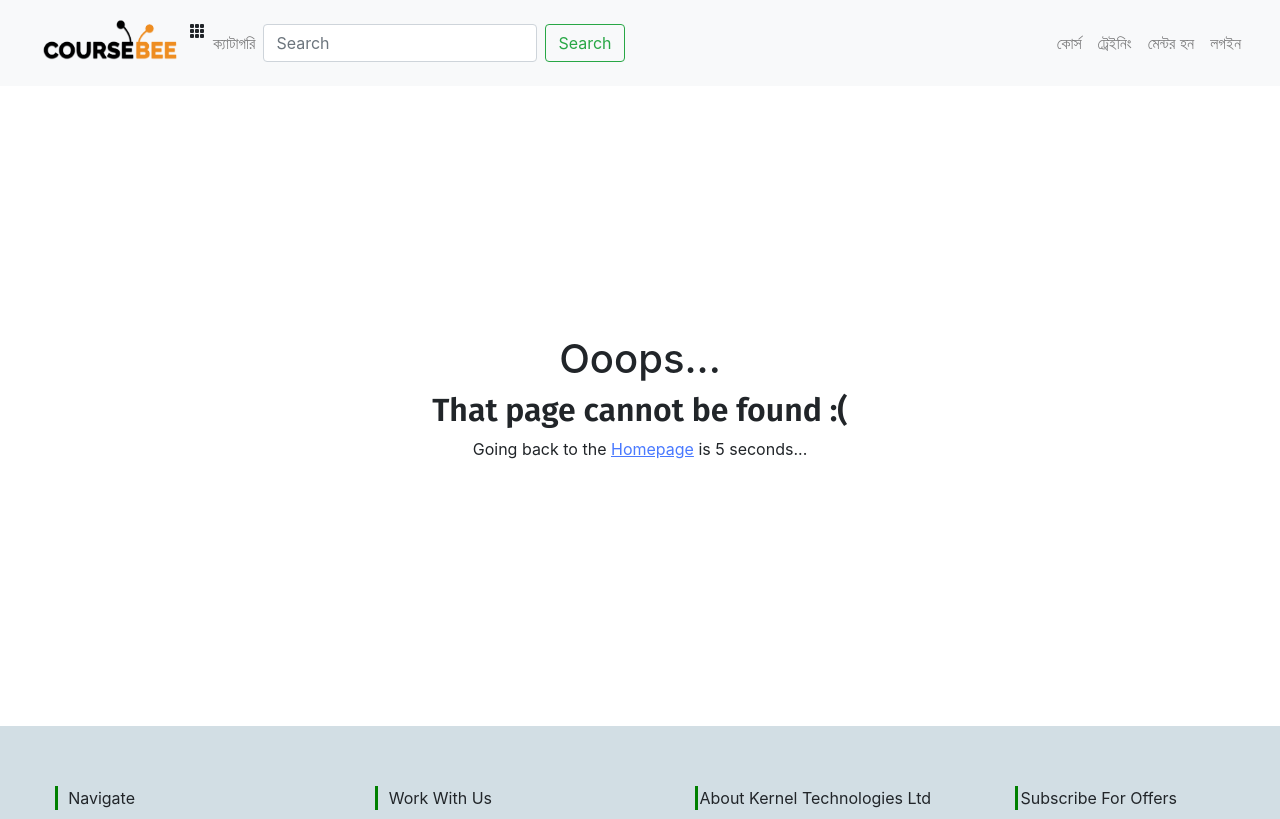
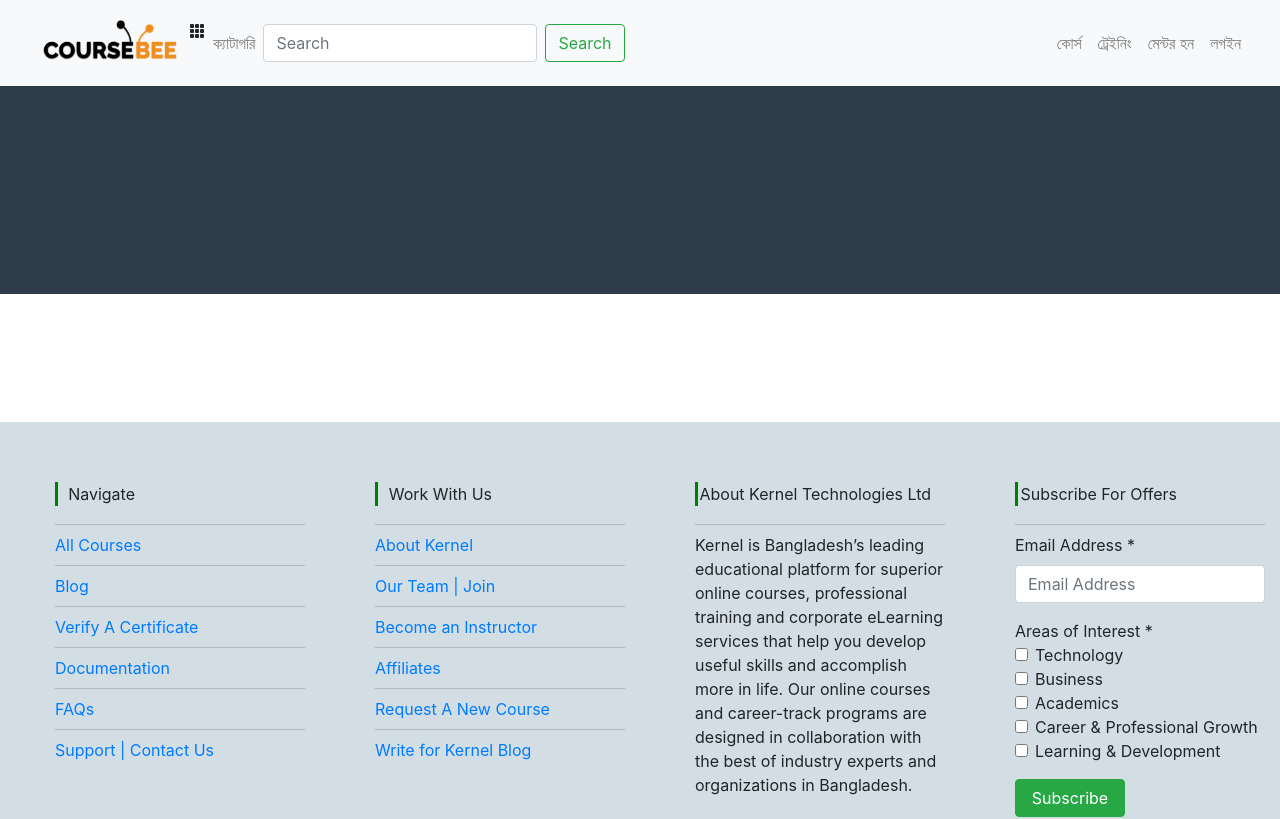
Before and after one commit to krnltech/coursebee-client, a Next.js app: page /courseDetails in a window 1280 px wide. Before the commit this address had no page. Shown: the top 819 px of the page. Built offline with nearby package versions, Linux system fonts and the light colour scheme.

Commit message:
add: course details page is added

```diff
--- a/components/banner/Banner.js
+++ b/components/banner/Banner.js
@@ -12,9 +12,9 @@ const Banner = ({ source }) => {
       >
 
         <div className={styles.bannerTitle}>
-          <div class={styles.wrapper}>
-            <input class={styles.search} type="text" id="search" />
-            <input class={styles.submit} type="submit" value="সার্চ করুন"/>
+          <div className={styles.wrapper}>
+            <input className={styles.search} type="text" id="search" />
+            <input className={styles.submit} type="submit" value="সার্চ করুন"/>
           </div>
           <h4 className="mb-4 pl-5">
             আপনার প্রয়োজনীয় প্রোগ্রামটি খুঁজতে আমাদের কোর্সগুলো ঘুরে দেখুন
--- /dev/null
+++ b/components/course-banner/CourseBanner.js
@@ -0,0 +1,15 @@
+import classNames from "classnames";
+import styles from "./CourseBanner.module.css";
+
+const CiurseBanner = () => {
+  return (
+    <>
+      <div className={classNames("container-fluid", styles.courseBanner)}>
+        <h2></h2>
+        <h4></h4>
+      </div>
+    </>
+  );
+};
+
+export default CiurseBanner;
--- /dev/null
+++ b/components/course-banner/CourseBanner.module.css
@@ -0,0 +1,13 @@
+.courseBanner {
+  background-color: #2e3d49;
+  padding: 100px;
+  text-align: center;
+}
+.courseBanner h2 {
+  color: aliceblue;
+}
+.courseBanner p {
+  color: aliceblue;
+  font-size: 18px;
+  margin-bottom: 20px;
+}
--- /dev/null
+++ b/pages/courseDetails.js
@@ -0,0 +1,24 @@
+import styles from "../styles/Home.module.css";
+import classNames from "classnames";
+import { Button } from "react-bootstrap";
+
+import HeadComps from "../components/Head";
+import CourseBanner from "../components/course-banner/CourseBanner";
+
+const CourseDetails = () => {
+  return (
+    <>
+      {/* HeadComps */}
+      <section className="layer">
+        <HeadComps title="Coursebee | Details" iconSource="/icon/coursebee.ico" />
+      </section>
+
+      {/* Main Banner of Course Details */}
+      <section className={styles.layer}>
+        < CourseBanner />
+      </section>
+    </>
+  );
+}
+
+export default CourseDetails;
--- a/pages/index.js
+++ b/pages/index.js
@@ -1,14 +1,13 @@
 import styles from "../styles/Home.module.css";
 import classNames from "classnames";
+import { Tabs, Tab, Button } from "react-bootstrap";
 
-import { Tabs, Tab, Button } from "react-bootstrap";
 import Banner from "../components/banner/Banner";
 import SliderComponent from "../components/slider/Slider";
 import HeadComps from "../components/Head";
 import SummaryCard from "../components/summary-card/SummaryCard";
 import SuccessCard from "../components/success-stories/SuccessCard";
 import Heading from "../components/heading/Heading";
-import Footer from "../components/footer/Footer";
 
 export default function Home() {
   return (
@@ -176,7 +175,7 @@ export default function Home() {
         <div className={classNames("container-fluid", styles.innerBanner)}>
           <h2>আপনার অনলাইন শেখার অভিজ্ঞতাটি সর্বাধিক করুন</h2>
           <p>
-          আমাদের অনলাইন লার্নিং রিসোর্স সেন্টারে টিপস, কৌশল এবং অনুপ্রেরণামূলক গল্প  রয়েছে আপনাকে শেখানোর  জন্য
+          আমাদের অনলাইন লার্নিং রিসোর্স সেন্টারে টিপস, কৌশল এবং অনুপ্রেরণামূলক গল্প রয়েছে আপনাকে শেখানোর জন্য
           </p>
           <Button variant="outline-info">সমস্ত কোর্স দেখুন</Button>
         </div>
```
Also changed, not shown: components/slider/Slider.js (+5 -5 lines), components/slider/Slider.module.css (+16 -16 lines), components/Layout.js (line endings or trailing spaces).
